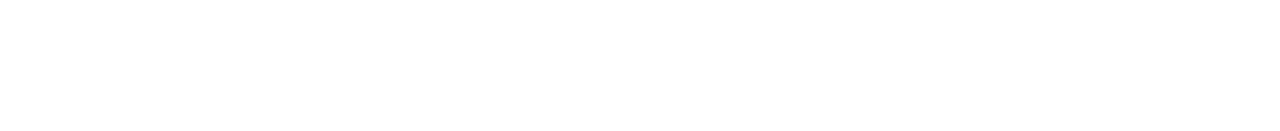
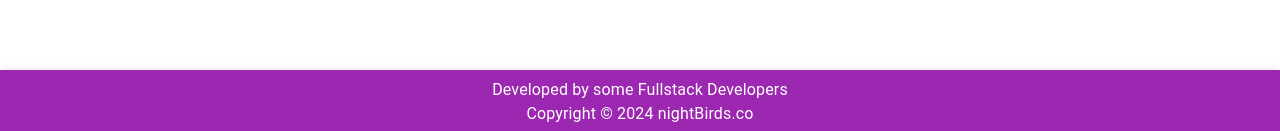
Before and after one commit to Night-Birdss/FullStack_Blog-App, a React (Create React App) app: page / in a window 1280 px wide. Shown: the part 666-797 px from the top of the page. Built offline with nearby package versions, Linux system fonts and the light colour scheme; no server answers.

Commit message:
pagination

```diff
--- a/src/router/AppRouter.jsx
+++ b/src/router/AppRouter.jsx
@@ -34,7 +34,7 @@ const AppRouter = () => {
         </Route>
         <Route path="*" element={<NotFound />} />
       </Routes>
-      {/* <FooTer /> */}
+      <FooTer />
     </BrowserRouter>
   );
 };
```
